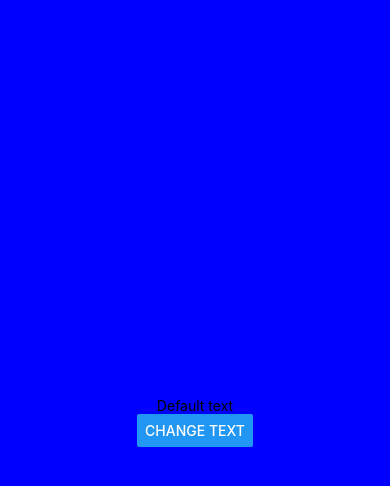
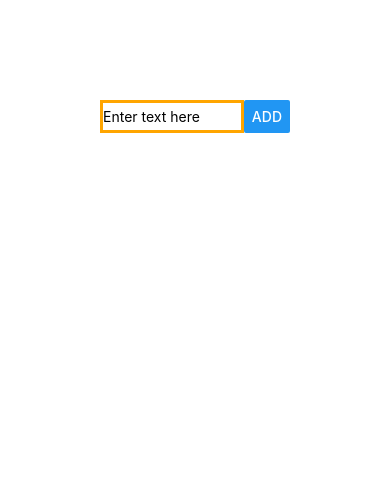
Before and after one commit to MaksymShokin/React-Native-First-App, a React Native app: screen / in a window 390 px wide. Shown: the top 486 px of the page. Built offline with nearby package versions, Linux system fonts and the light colour scheme.

Commit message:
inline styling

```diff
--- a/App.js
+++ b/App.js
@@ -1,21 +1,17 @@
 import React, { useState } from 'react';
-import { StyleSheet, Text, View, Button } from 'react-native';
+import { StyleSheet, Text, View, Button, TextInput } from 'react-native';
 
 export default function App() {
-  const [mainText, setMainText] = useState('Default text')
+  const [mainText, setMainText] = useState('Default text');
   return (
-    <View style={styles.container}>
-      <Text>{mainText}</Text>
-      <Button title="Change Text" onPress={() => setMainText("puzaka Text")} />
+    <View style={{ padding: 100 }}>
+      <View style={{ flexDirection: 'row' }}>
+        <TextInput
+            placeholder="Enter text here"
+            style={{ width: '80%', borderColor: 'orange', borderWidth: 3 }}
+        />
+        <Button title="Add" />
+      </View>
     </View>
   );
 }
-
-const styles = StyleSheet.create({
-  container: {
-    flex: 1,
-    backgroundColor: 'blue',
-    alignItems: 'center',
-    justifyContent: 'center',
-  },
-});
```
